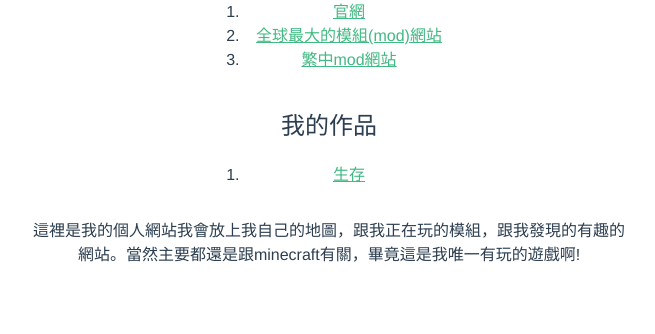
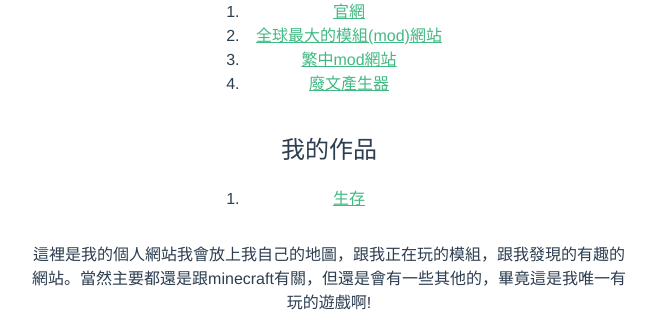
Before and after one commit to Hans-lee-2006/minecraft, a Vue app: page /#/ in a window 1280 px wide. Shown: the part 539-873 px from the top of the page, without its empty margins (311-966 px from the left). Before the commit the page ends 828 px from the top, so only its background shows below. Built offline with nearby package versions, Linux system fonts and the light colour scheme.

Commit message:
Update HelloWorld.vue

```diff
--- a/src/components/HelloWorld.vue
+++ b/src/components/HelloWorld.vue
@@ -9,6 +9,7 @@
           <li><a href="https://www.minecraft.net/zh-hant/" target = "_blank">官網</a></li>
           <li><a href="https://www.curseforge.com/minecraft/modpacks" target = "_blank">全球最大的模組(mod)網站</a></li>
           <li><a href="https://mcfuns.com.tw/category/%E9%81%8A%E6%88%B2%E6%9D%90%E8%B3%AA/%E5%85%89%E5%BD%B1%E5%8C%85/" target = "_blank">繁中mod網站</a></li>
+          <li><a href="https://howtobullshit.me/" target = "_blank">廢文產生器</a></li>
         </ol>
       </div>
     </div>
@@ -21,7 +22,7 @@
       </div>
     </div>
     <div class="container">
-      <p>這裡是我的個人網站我會放上我自己的地圖，跟我正在玩的模組，跟我發現的有趣的網站。當然主要都還是跟minecraft有關，畢竟這是我唯一有玩的遊戲啊!</p>
+      <p>這裡是我的個人網站我會放上我自己的地圖，跟我正在玩的模組，跟我發現的有趣的網站。當然主要都還是跟minecraft有關，但還是會有一些其他的，畢竟這是我唯一有玩的遊戲啊!</p>
     </div>
   </div>
 </template>
```
